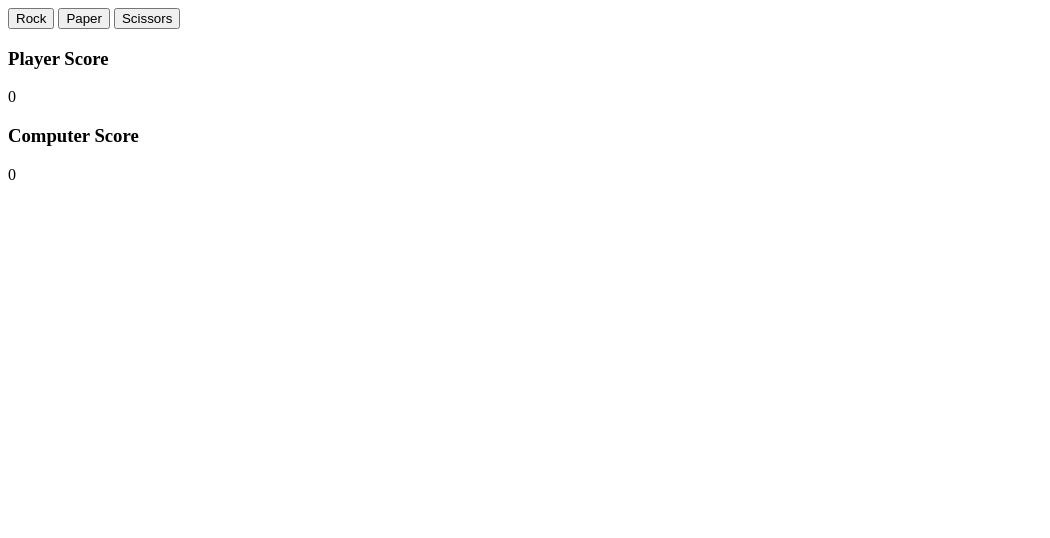
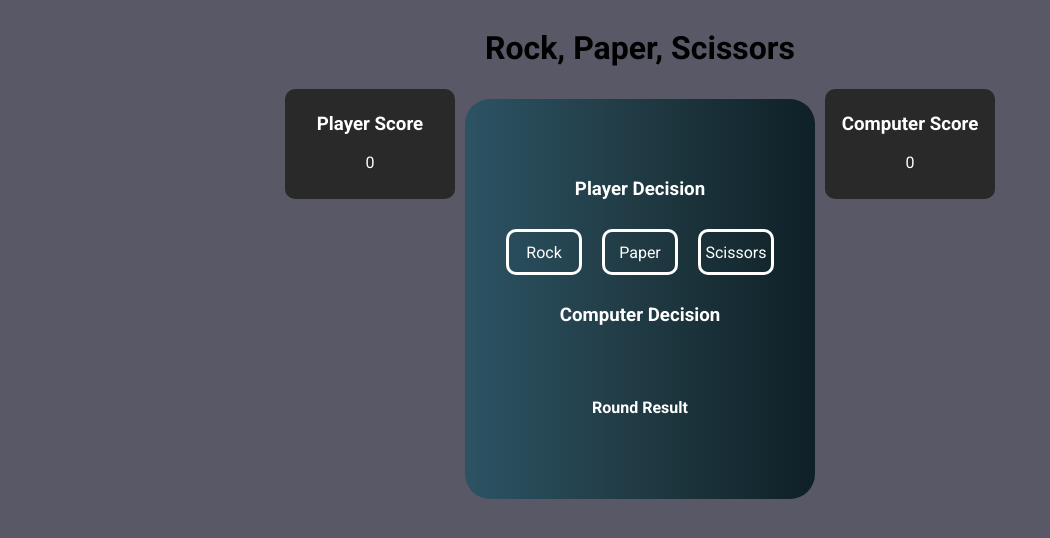
Before and after one commit to BrodyMoorman/odin-rps, a plain HTML site: page index.html in a window 1280 px wide. Shown: the whole page, without its empty margins (0-1050 px from the left). Drawn offline with Linux system fonts and the light colour scheme.

Commit message:
Added CSS styling

```diff
--- a/index.html
+++ b/index.html
@@ -4,26 +4,43 @@
     <meta charset="UTF-8">
     <meta http-equiv="X-UA-Compatible" content="IE=edge">
     <meta name="viewport" content="width=device-width, initial-scale=1.0">
+    <link rel="stylesheet" href="style.css">
+    <link rel="preconnect" href="https://fonts.googleapis.com">
+    <link rel="preconnect" href="https://fonts.gstatic.com" crossorigin>
+    <link href="https://fonts.googleapis.com/css2?family=Roboto:ital,wght@0,400;0,700;0,900;1,300;1,400&display=swap" rel="stylesheet">
     <script src="script.js" defer></script>
     <title>Document</title>
 </head>
 <body>
- <div>
-    <button class="btn" id="rockbtn">Rock</button>
-    <button class="btn" id="paperbtn">Paper</button>
-    <button class="btn" id="scissors">Scissors</button>
-    <div id="round-result"></div>
-    <div>
+    <h1>Rock, Paper, Scissors</h1>
+<div class="main-content">
+    <div class="score-card">
         <h3>Player Score</h3>
         <div id="player-score">0</div>
 
     </div>
-    <div>
-        <h3>Computer Score</h3>
-        <div id="computer-score">0</div>
+ <div class="main-card">
+    <h3>Player Decision</h3>
+    <div class="button-container">
+        <div class="btn" id="rockbtn">Rock</div>
+        <div class="btn" id="paperbtn">Paper</div>
+        <div class="btn" id="scissors">Scissors</div>
+    </div>
+    <h3>Computer Decision</h3>
+    <p id="comp-decision"></p>
 
-    </div>
+    <h4>Round Result</h4>
+    <div id="round-result"></div>
+
+
+
  </div>
+ <div class="score-card">
+    <h3>Computer Score</h3>
+    <div id="computer-score">0</div>
+
+</div>
+</div>
 
 </body>
 </html>
--- a/script.js
+++ b/script.js
@@ -1,6 +1,6 @@
     let playerScore = 0;
     let computerScore = 0;
-    const buttons = document.querySelectorAll('button');
+    const buttons = document.querySelectorAll(".btn");
     buttons.forEach((button) =>{button.addEventListener('click', (e) => {
         let userChoice = button.innerHTML.toLowerCase();
         let computerChoice = getComputerChoice();
@@ -24,12 +24,16 @@
 
 
     function getComputerChoice(){
+        const output = document.getElementById("comp-decision");
         const rand = Math.floor(Math.random() * 3);
         if(rand === 0){
+            output.innerHTML = "Rock"
             return "rock";
         }else if(rand === 1){
+            output.innerHTML = "Paper"
             return "paper";
         }else if(rand === 2){
+            output.innerHTML = "Scissors"
             return "scissors";
         }
     }
--- a/style.css
+++ b/style.css
@@ -0,0 +1,63 @@
+body{
+    background-color: #585866;
+    display: flex;
+    flex-direction: column;
+    justify-content: center;
+    align-items: center;
+    font-family: 'Roboto', sans-serif;
+
+}
+.main-card{
+    background: #0F2027;  /* fallback for old browsers */
+    background: -webkit-linear-gradient(to right, #2C5364, #203A43, #0F2027);  /* Chrome 10-25, Safari 5.1-6 */
+    background: linear-gradient(to right, #2C5364, #203A43, #0F2027); /* W3C, IE 10+/ Edge, Firefox 16+, Chrome 26+, Opera 12+, Safari 7+ */
+    height: 400px;
+    width: 350px;
+    border-radius: 25px;
+    display: flex;
+    flex-direction: column;
+    align-items: center;
+    justify-content: center;
+    margin: 10px;
+    color: white;
+}
+.button-container{
+    display: flex;
+    justify-content: center;
+
+
+}
+
+.btn{
+    display: flex;
+    background-color: none;
+    width: 70px;
+    height: 40px;
+    margin: 10px;
+    justify-content: center;
+    align-items: center;
+    border-radius: 10px;
+    border-width: 3px;
+    border-style: solid;
+    border-color: white;
+}
+.btn:hover{
+    background-color: white;
+    color: black;
+    cursor: pointer;
+}
+
+.main-content{
+    display: flex;
+}
+.score-card{
+    background-color: #292929;
+    border-radius: 10px;
+    display: flex;
+    flex-direction: column;
+    align-items: center;
+    height: 100px;
+    width: 160px;
+    padding: 5px;
+    color: white;
+}
```
